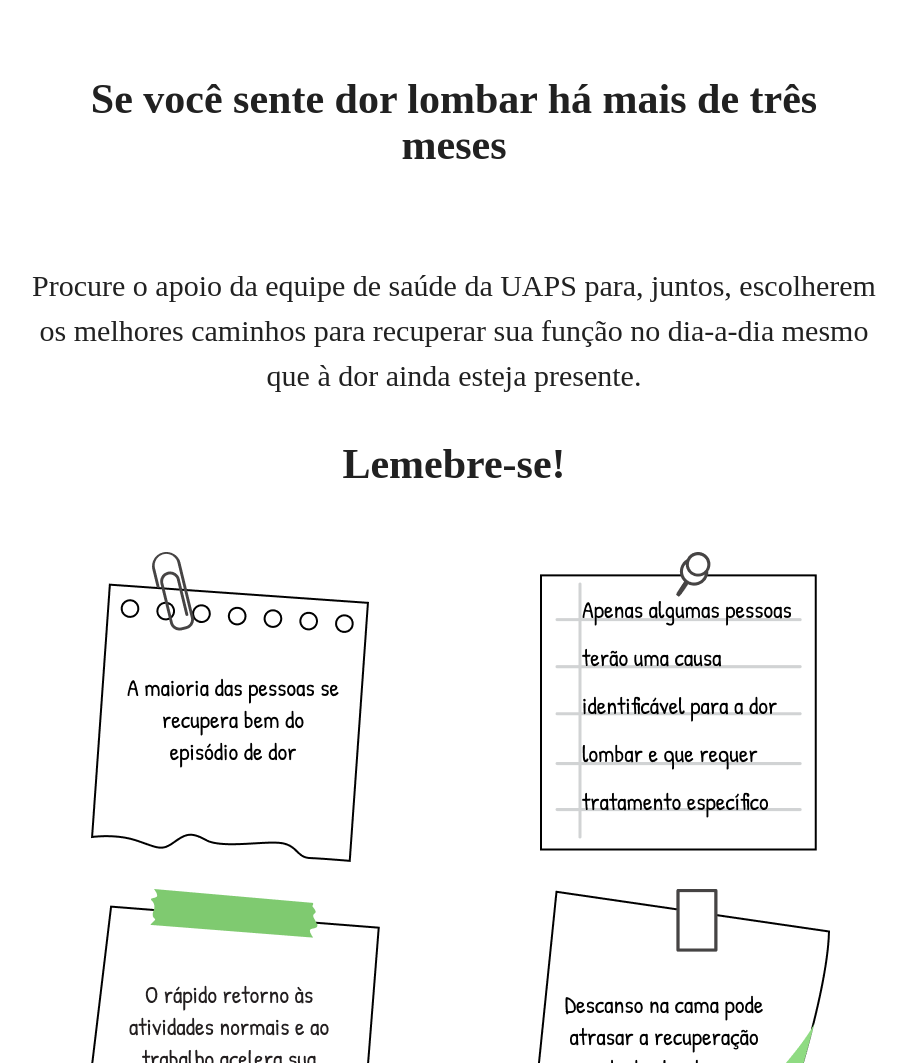
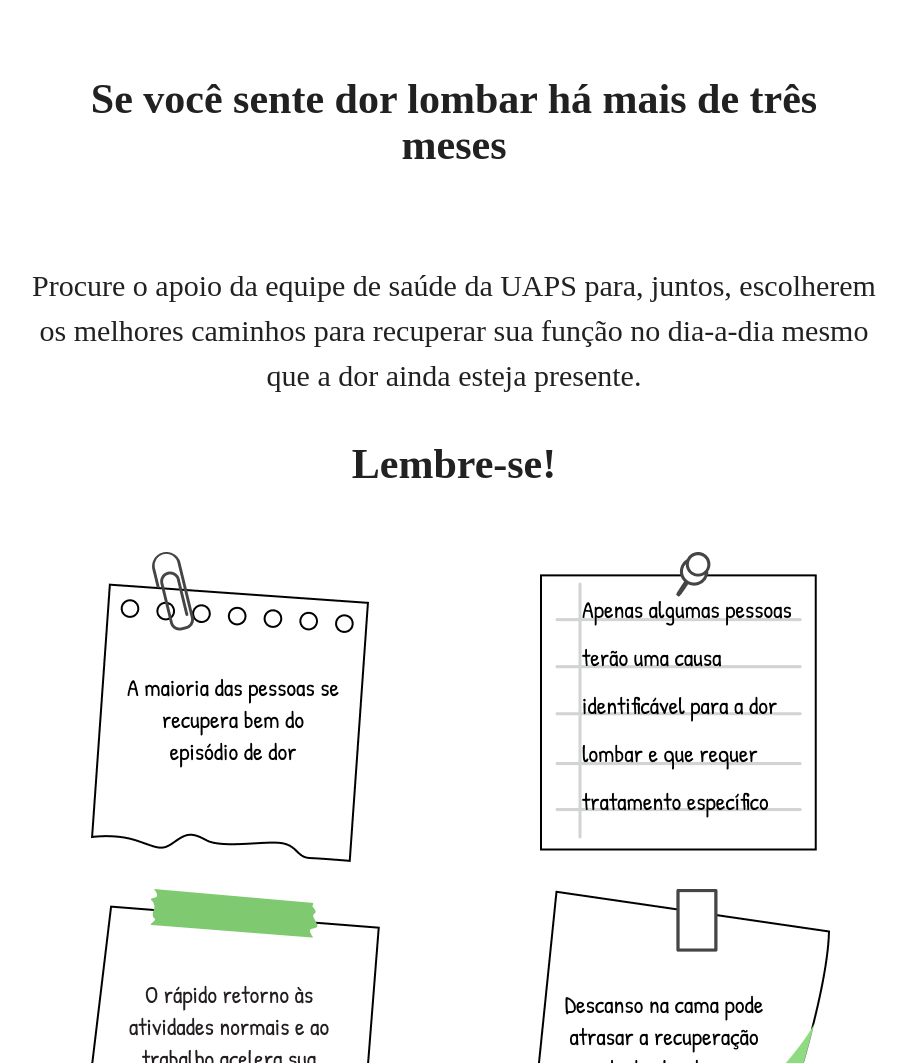
Before and after one commit to andrezaleal/movimento-mobile, a plain HTML site: page index.html in a window 1280 px wide. Shown: the part 8513-9576 px from the top of the page, without its empty margins (186-1093 px from the left). Drawn offline with nearby package versions, Linux system fonts and the light colour scheme; a script that the page names is missing; a web font is replaced by a local one.

Commit message:
correcao ortografica

```diff
--- a/index.html
+++ b/index.html
@@ -414,12 +414,12 @@
        <div class="row">
 	      <div class="col s12 center-align">
 	      	<h4 class="setPadding">Se você sente dor lombar há mais de três meses</h4>
-	      	<p>Procure o apoio da equipe de saúde da UAPS para, juntos, escolherem os melhores caminhos para recuperar sua função no dia-a-dia mesmo que à dor ainda esteja presente.</p>
+	      	<p>Procure o apoio da equipe de saúde da UAPS para, juntos, escolherem os melhores caminhos para recuperar sua função no dia-a-dia mesmo que a dor ainda esteja presente.</p>
 	      </div>
 	  </div>
 	  <div class="row">
 	      <div class="col s12 center-align">
-	      	<h4>Lemebre-se!</h4>
+	      	<h4>Lembre-se!</h4>
 	      </div>
 	  </div>
 	  <div class="row">
```
